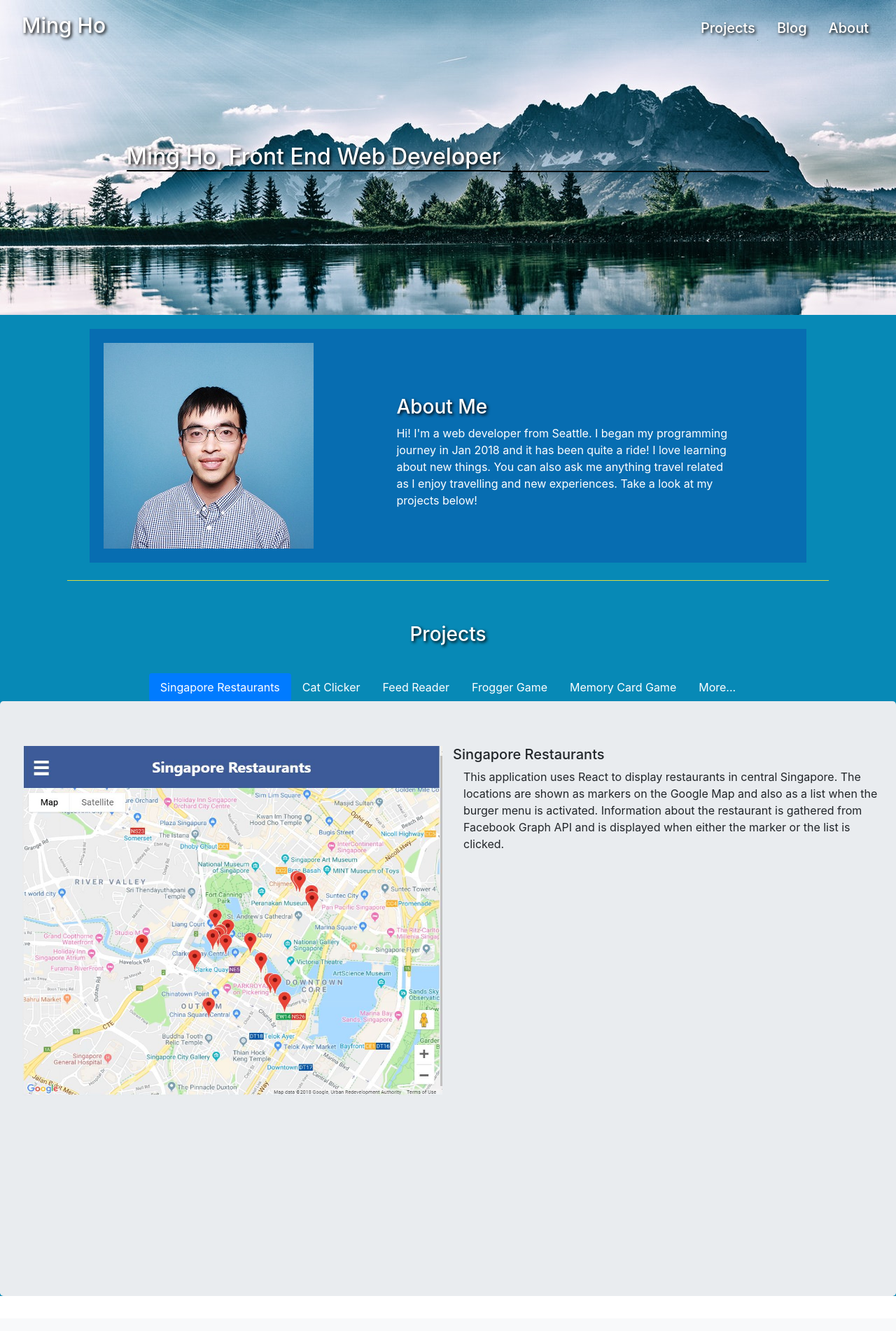
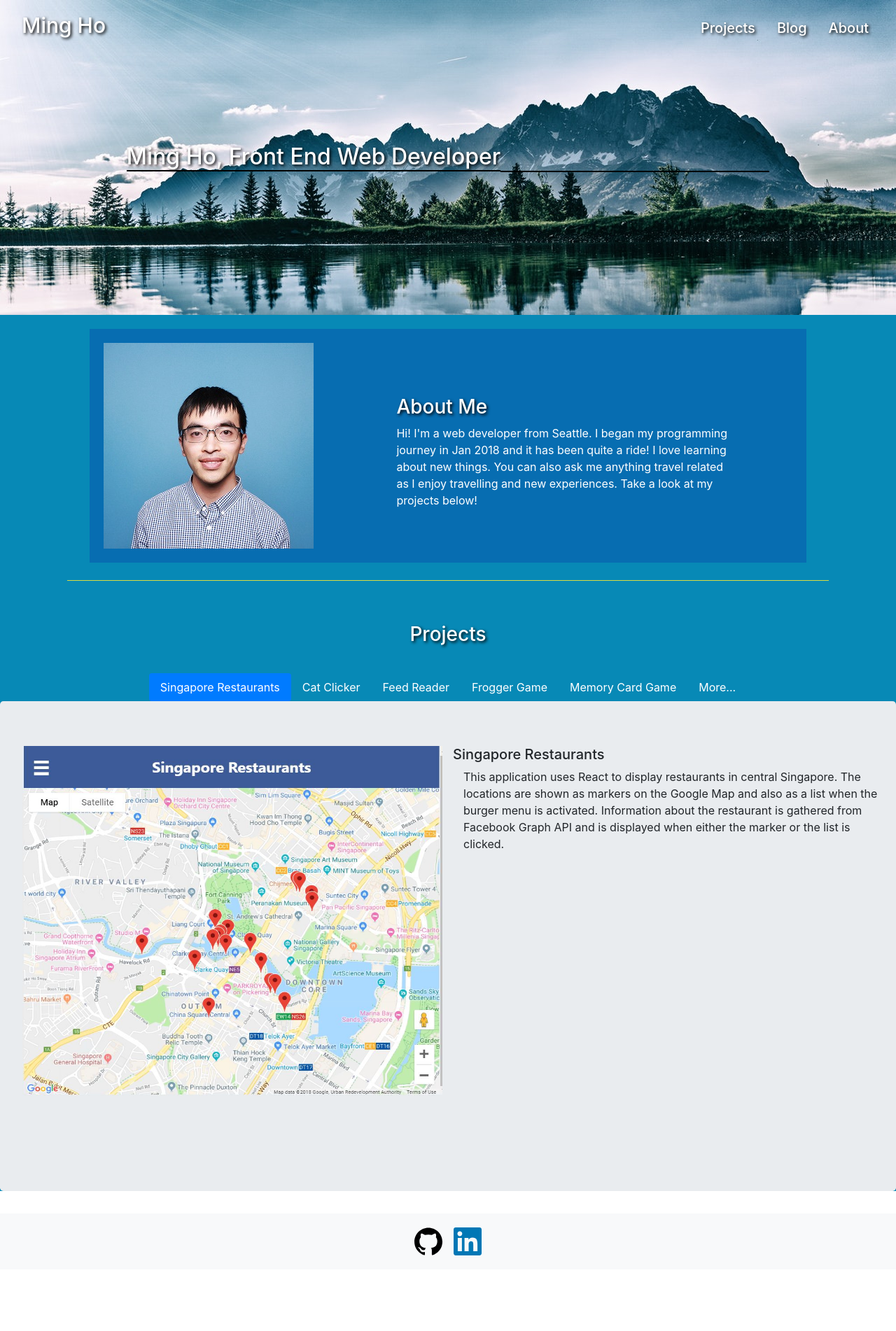
Before and after one commit to super-ming/Portfolio, a React (Create React App) app: page / in a window 1280 px wide. Shown: the top 1902 px of the page at 70% size. After the commit the page ends 1814 px from the top, so only its background shows below. Built offline with nearby package versions, Linux system fonts and the light colour scheme.

Commit message:
update jumbotron height

```diff
--- a/src/Styles/styles.css
+++ b/src/Styles/styles.css
@@ -93,7 +93,7 @@ span {
 }
 
 .jumbotron {
-  height: 850px;
+  height: 700px;
   padding: 10px;
 }
 
```
